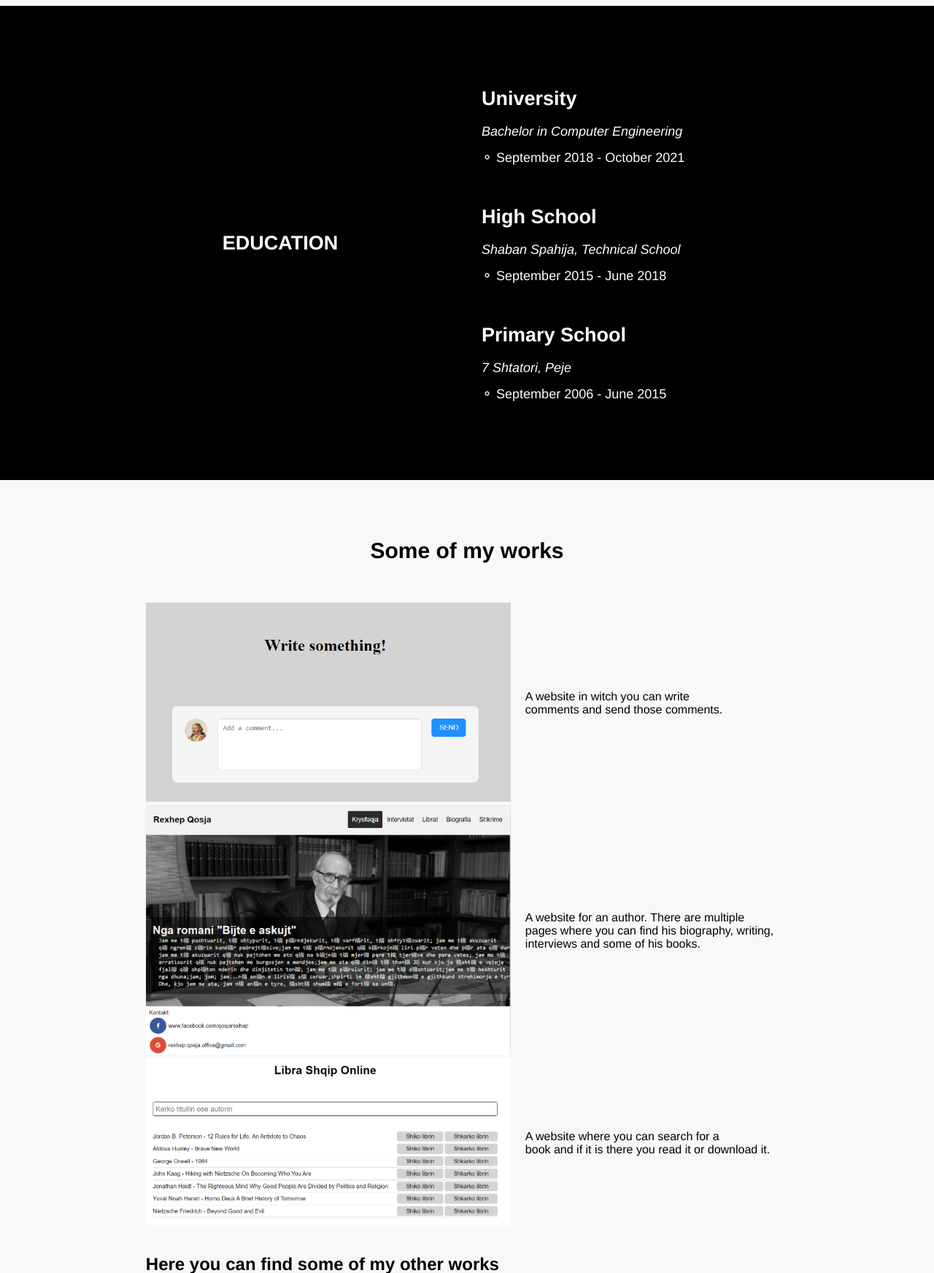
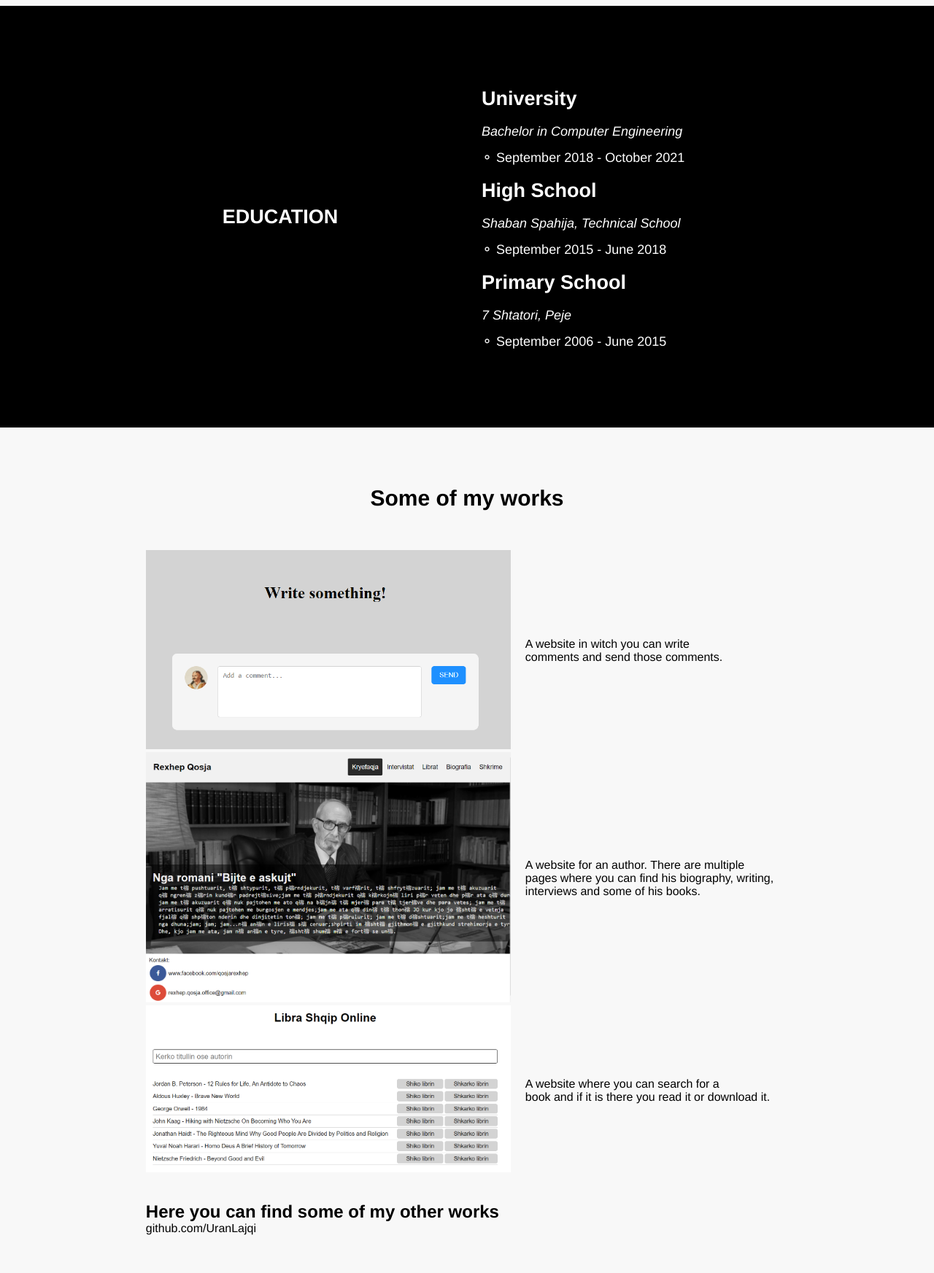
Before and after one commit to UranLajqi/Portofolio, a PHP site: page / in a window 1280 px wide. Shown: the part 1474-3219 px from the top of the page at 73% size. Run offline with PHP 8.4, Linux system fonts and the light colour scheme; data that the repository does not hold is empty.

Commit message:
Update index.php

```diff
--- a/index.php
+++ b/index.php
@@ -4,10 +4,12 @@
     <meta charset="UTF-8">
     <meta name="viewport" content="width=device-width, initial-scale=1.0">
     <link rel="stylesheet" type="text/css" href="./css/style.css">
+    <link rel="stylesheet" type="text/css" href="./css/mediaqueries.css">
     <title>Portofolio</title>
     <script src="https://unpkg.com/react@17/umd/react.development.js" crossorigin></script>
     <script src="https://unpkg.com/react-dom@17/umd/react-dom.development.js" crossorigin></script>
     <script src="https://unpkg.com/@babel/standalone/babel.min.js"></script>
+    <script src="./javascript/validimiFormes.js"></script>
 </head>
 <body>
 
@@ -26,15 +28,13 @@
             <p><i>Bachelor in Computer Engineering</i></p>
             <span>&#9900; September 2018 - October 2021</span>
 
-            <br><br>
 
-            <h1>High School</h1>
+            <h1 class="educationSections">High School</h1>
             <p><i>Shaban Spahija, Technical School</i></p>
             <span>&#9900; September 2015 - June 2018</span>
 
-            <br><br>
 
-            <h1>Primary School</h1>
+            <h1 class="educationSections">Primary School</h1>
             <p><i>7 Shtatori, Peje</i></p>
             <span>&#9900; September 2006 - June 2015</span>
         </div>
@@ -48,6 +48,7 @@
                 <a href="https://uranlajqi.github.io/input-text-displayer/" target="_blank">
                     <img src="./foto/work1.PNG" alt="input text project" width="500">
                 </a>
+                <div class="ndaje"></div>
                 <span>
                     A website in witch you can write <br>comments and send those comments.
                 </span>
@@ -56,6 +57,7 @@
                 <a href="https://9fx57cpxyqznsyk6aobl9w-on.drv.tw/www.autori.com/html%20files/" target="_blank">
                     <img src="./foto/work2.PNG" alt="input text project" width="500">
                 </a>
+                <div class="ndaje"></div>
                 <span>
                     A website for an author. There are multiple<br> pages where you can find
                     his biography, writing,<br> interviews and some of his books.
@@ -65,6 +67,7 @@
                 <a href="https://focused-kowalevski-db5a77.netlify.app/" target="_blank">
                     <img src="./foto/work3.PNG" alt="input text project" width="500">
                 </a>
+                <div class="ndaje"></div>
                 <span>
                     A website where you can search for a<br> book and if it is there you
                     read it or download it.
@@ -77,18 +80,18 @@
     </section>
 
     <div id="contactMe" style="padding: 80px 0px;">
-        <form>
+        <form name="myForm" action="./php/formsent.php" onsubmit="return validateForm()" method="post">
             <label for="name">Name</label><br>
-            <input type="text" name="name" id="name" placeholder="Your name">
+            <input type="text" name="name" id="name" placeholder="Your name" required>
             <br><br>
             <label for="lastName">Last name</label><br>
-            <input type="text" name="lastName" id="lastName" placeholder="Your last name">
+            <input type="text" name="lastName" id="lastName" placeholder="Your last name" required>
             <br><br>
             <label for="email">Your email*</label><br>
             <input type="email" name="email" id="email" placeholder="Your email address" required>
             <br><br>
             <label for="message">Message*</label><br>
-            <textarea id="message" onclick="Fshije()" required>Enter your message
+            <textarea id="message" onclick="Fshije()" name="message" required>Enter your message
             </textarea>
             <br><br>
             <input type="submit" value="Submit">
```
